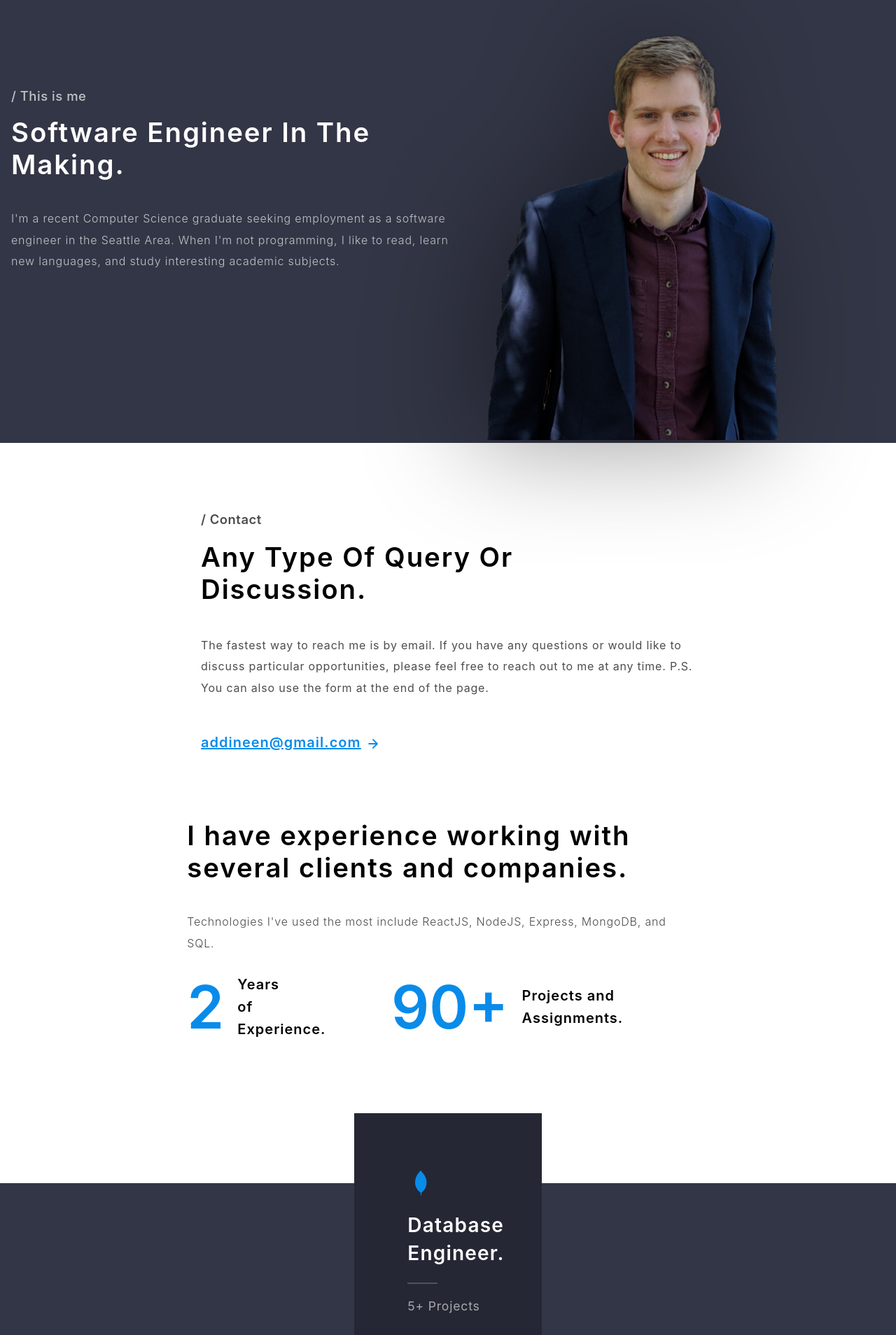
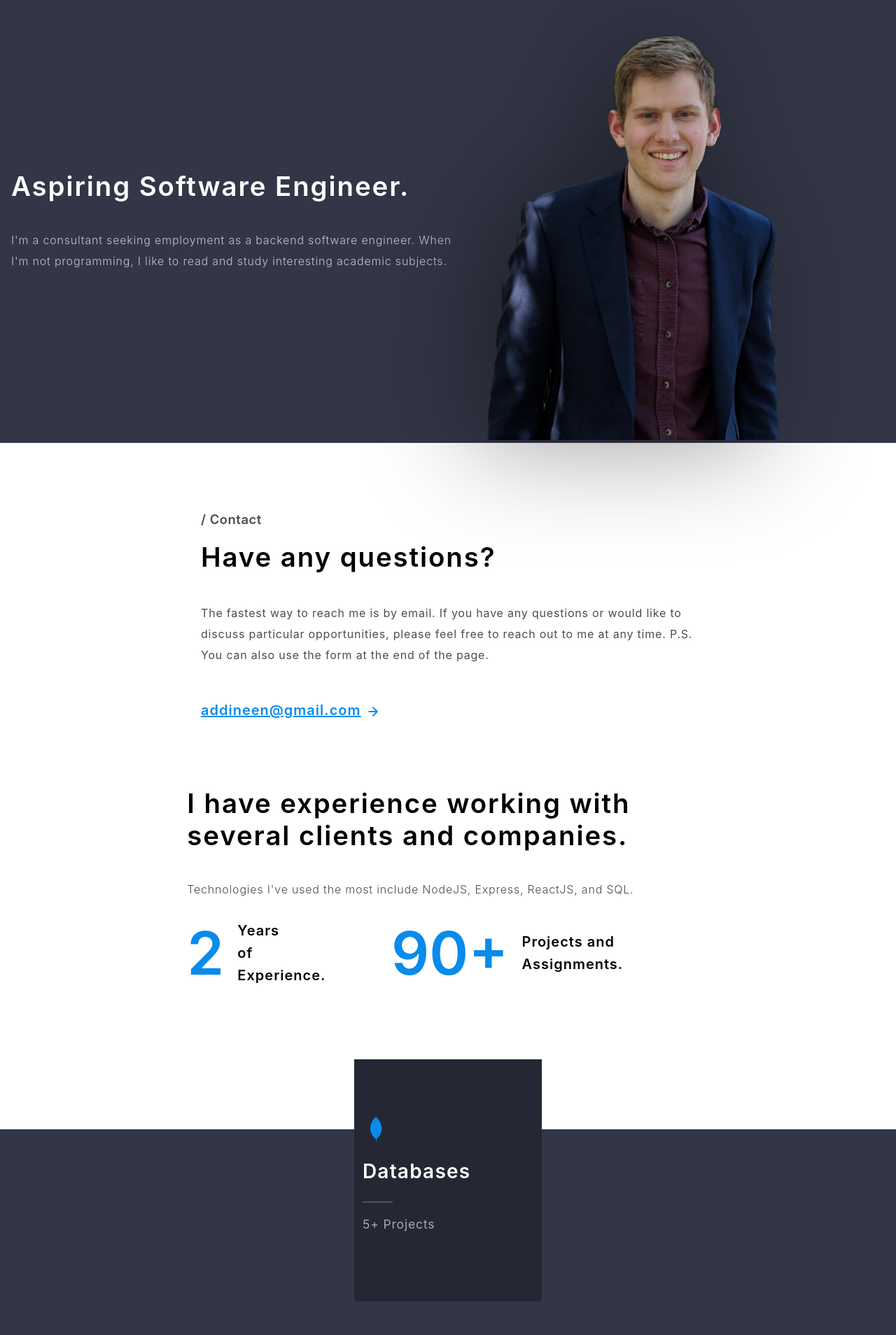
Before and after one commit to AndrewDineen/portfolio, a React (Create React App) app: page / in a window 1280 px wide. Shown: the part 272-2180 px from the top of the page at 70% size. Built offline with nearby package versions, Linux system fonts and the light colour scheme.

Commit message:
Update look and wording

```diff
--- a/package.json
+++ b/package.json
@@ -10,6 +10,7 @@
     "@testing-library/user-event": "^12.8.3",
     "intersection-observer": "^0.12.0",
     "react": "^17.0.2",
+    "react-app": "^1.1.2",
     "react-calendly": "^2.2.1",
     "react-card-flip": "^1.1.3",
     "react-dom": "^17.0.2",
--- a/src/components/blog/BlogCard.css
+++ b/src/components/blog/BlogCard.css
@@ -6,6 +6,7 @@
   background: #0e0d0f;
   text-align: left;
   position: relative;
+  border-radius: 1%;
   opacity: 0;
 }
 .coming-soon {
@@ -32,7 +33,8 @@
 	position: relative;
 	width: 100%;
 	height: 100%;
-	background-color: #0e0d0f;
+  border-radius: 1%;
+	background-color: #333646;
 }
 .blog-card-img {
   width: 100%;
--- a/src/components/blog/BlogCard.js
+++ b/src/components/blog/BlogCard.js
@@ -30,7 +30,7 @@ const BlogCard = (props) => {
 		<div className="blog-card" ref={blogRef}>
 			<div className="back-drop">
 				<p className="coming-soon">Coming Soon</p>
-				<p className="coming-soon-details">This part of the site is currently under construction, please check back later for details.</p>
+				<p className="coming-soon-details">This part of the site is currently under construction, stay tuned for details.</p>
 			</div>
 			<img src={NoteTaking} className="blog-card-img"></img>
 			<div className="blog-text-container">
--- a/src/components/blog/Section.js
+++ b/src/components/blog/Section.js
@@ -4,7 +4,7 @@ const Section = () => {
 	return (<div className="secondary-background black-text blog-container">
 		<div className="blog-sub-container">
 			<div className="blog-heading-container">
-				<p className="sub-title contact-sub blog-sub" id="blogs">/ My Research</p>
+				<p className="sub-title contact-sub blog-sub" id="blogs"></p>
 				<p className="title contact-title blog-title">Blogs</p>
 			</div>
 			<div className="blog-card-container">
--- a/src/components/contact/Section.js
+++ b/src/components/contact/Section.js
@@ -39,7 +39,7 @@ const Section = () => {
 			<div className="contact-sub-container">
 				<div className="contact-col-1" ref={colOneRef} data-num={1}>
 					<p className="contact-sub">/ Contact</p>
-					<p className="title contact-title">Any Type Of Query Or Discussion.</p>
+					<p className="title contact-title">Have any questions?</p>
 					<p className="contact-paragraph">The fastest way to reach me is by email. If you have any questions or would like to discuss particular opportunities, please feel free to reach out to me at any time. P.S. You can also use the form at the end of the page.</p>
 					<div className="contact-link large-link"><a href="mailto:addineen@gmail.com">addineen@gmail.com</a><svg width="20" height="20" viewBox="0 0 20 20" fill="none" className="arrow">
 						<path d="M4.16675 9.99996H15.8334M15.8334 9.99996L10.0001 4.16663M15.8334 9.99996L10.0001 15.8333" stroke="#098BEA" stroke-width="2" stroke-linecap="round" stroke-linejoin="round" />
@@ -49,7 +49,7 @@ const Section = () => {
 				</div>
 				<div className="contact-col-2" ref={colTwoRef} data-num={2}>
 					<p className="title contact-title" id="experience">I have experience working with several clients and companies.</p>
-					<p className="information-paragraph contact-paragraph paragraph-two">Technologies I've used the most include ReactJS, NodeJS, Express, MongoDB, and SQL.</p>
+					<p className="information-paragraph contact-paragraph paragraph-two">Technologies I've used the most include NodeJS, Express, ReactJS, and SQL.</p>
 					<Stats></Stats>
 				</div>
 			</div>
--- a/src/components/heading/Introduction.css
+++ b/src/components/heading/Introduction.css
@@ -20,7 +20,7 @@
   font-weight: 600;
   font-size: 2.4rem;
   line-height: 2.9rem;
-  width: 90%;
+  width: 150%;
   letter-spacing: 0.05em;
 }
 p {
--- a/src/components/heading/Introduction.js
+++ b/src/components/heading/Introduction.js
@@ -23,7 +23,7 @@ const Introduction = (props) => {
 	}, [])
 
 	return (<div className={props.cName + " introduction-container"} ref={introRef}>
-		<p className="sub-title" id="intro">{props.intro.subTitle}</p>
+
 		<p className="title">{props.intro.title}</p>
 		<p className="information-paragraph">{props.intro.paragraph}</p>
 
--- a/src/components/heading/Section.js
+++ b/src/components/heading/Section.js
@@ -7,8 +7,8 @@ import Social from './Social';
 const Section = () => {
 	const Intro = {
 		subTitle: "/ This is me",
-		title: "Software Engineer In The Making.",
-		paragraph: "I'm a recent Computer Science graduate seeking employment as a software engineer in the Seattle Area. When I'm not programming, I like to read, learn new languages, and study interesting academic subjects.",
+		title: "Aspiring Software Engineer.",
+		paragraph: "I'm a consultant seeking employment as a backend software engineer. When I'm not programming, I like to read and study interesting academic subjects.",
 		link: "My story"
 	}
 	return (<div className="primary-background heading-section">
--- a/src/components/portfolio/Section.js
+++ b/src/components/portfolio/Section.js
@@ -5,7 +5,7 @@ import Roles from './Roles';
 const Section = () => {
 	const listPadding = {paddingTop: '10px'};
 	const rolesInfo = [{
-		role: 'Front End Engineer.',
+		role: 'Front End',
 		icon: <FaReact className="icon" />,
 		numProjects: 5,
 		cName: 'role-one',
@@ -13,14 +13,14 @@ const Section = () => {
 
 	},
 	{
-		role: 'Back End Engineer.',
+		role: 'Back End',
 		icon: <FaNodeJs className="icon" />,
 		numProjects: 5,
 		cName: 'role-two',
 		skills: [<li style={listPadding}>NodeJS</li>]
 	},
 	{
-		role: 'Database Engineer.',
+		role: 'Databases',
 		icon: <DiMongodb className="icon" />,
 		numProjects: 5,
 		cName: 'role-three',
```
Also changed, not shown: 1 other file (tests, documents, lock files or other folders).
